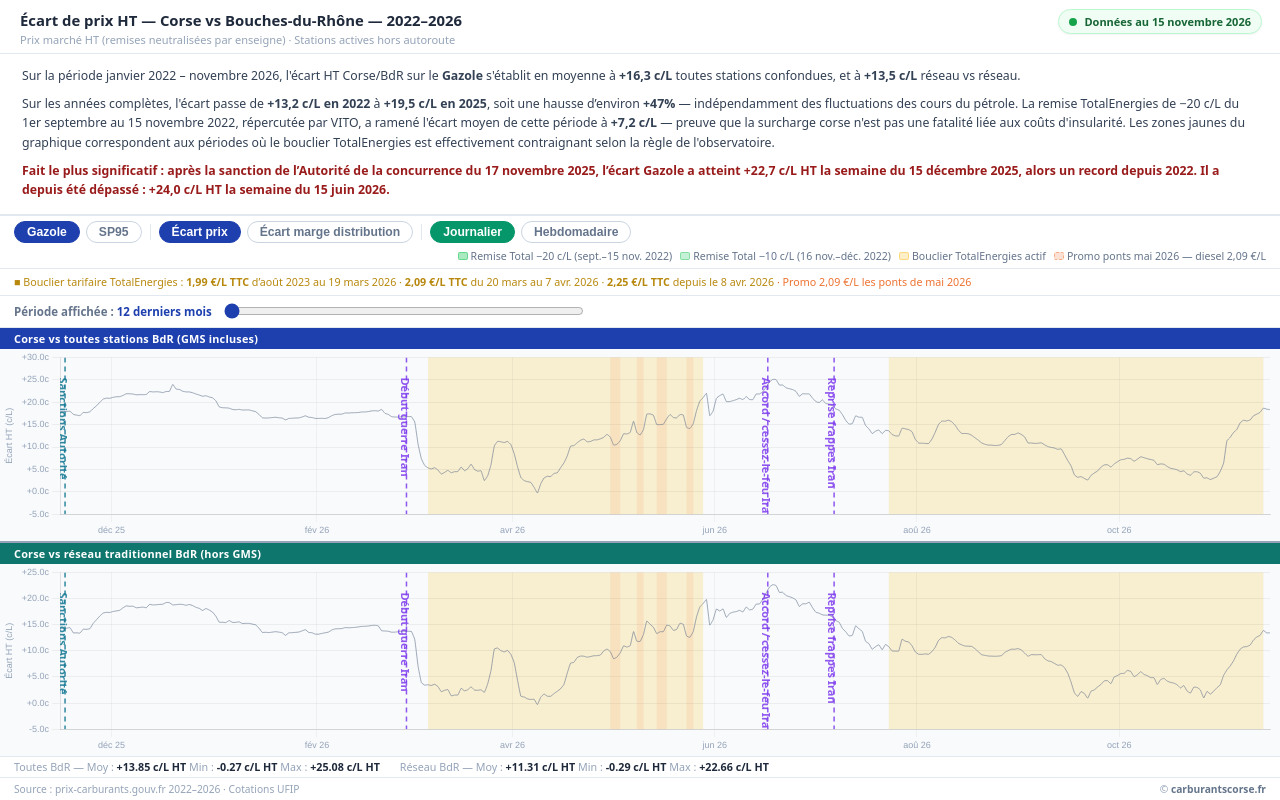
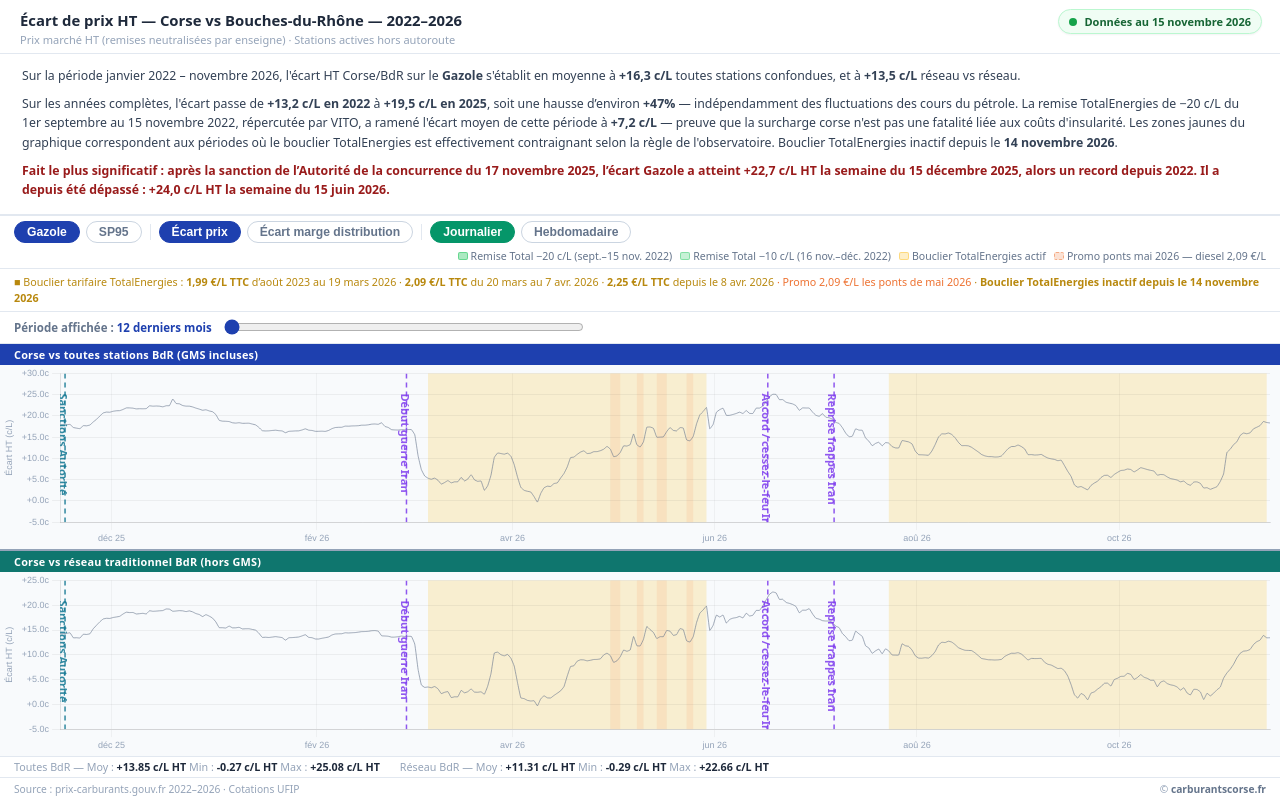
Before and after one commit to FredericP555/carburantscorse2, a plain HTML site: page index.html in a window 1280 px wide. Drawn offline with nearby package versions, Linux system fonts and the light colour scheme.

Commit message:
fix(ui): bouclier yellow periods and active/inactive display

```diff
--- a/index.html
+++ b/index.html
@@ -241,14 +241,14 @@ function makePlugin(minTs,maxTs,ck){
   return{id:'zp',
     beforeDraw(c){
       const{ctx,chartArea:{top,bottom,left,right},scales:{x}}=c;
-      const fillPeriod=(p,color)=>{
+      const fillPeriod=(p,color,inclusiveEnd=false)=>{
         const x1=Math.max(left,x.getPixelForValue(ts(p.d1)));
-        const x2=Math.min(right,x.getPixelForValue(ts(p.d2)));
+        const x2=Math.min(right,x.getPixelForValue(ts(p.d2)+(inclusiveEnd?86400000:0)));
         if(x2<=left||x1>=right)return;
         ctx.save();ctx.fillStyle=color;ctx.fillRect(x1,top,x2-x1,bottom-top);ctx.restore();
       };
       ZONES.forEach(p=>fillPeriod(p,`rgba(34,197,94,${p.alpha_fill})`));
-      getBouclierRanges(ck).forEach(p=>fillPeriod(p,'rgba(251,191,36,0.20)'));
+      getBouclierRanges(ck).forEach(p=>fillPeriod(p,'rgba(251,191,36,0.20)',true));
       if(ck==='Gazole'){
         (BOUCLIER.Gazole_promo||[]).forEach(p=>fillPeriod(p,'rgba(234,88,12,0.09)'));
       }
@@ -451,6 +451,15 @@ function buildOne(cid,wid,grp,sid,color,raw){
   attachInteraction(charts[cid],canvas);
 }
 
+function inactiveBouclierSince(meta){
+  if(meta?.current_active!==false||!Array.isArray(meta.ranges)||!meta.ranges.length)return null;
+  const end=meta.ranges[meta.ranges.length-1].d2;
+  const ms=Date.parse(end+'T00:00:00Z');
+  if(!Number.isFinite(ms))return null;
+  const next=new Date(ms+86400000).toISOString().slice(0,10);
+  const through=window.A4C_DATA_META?.daily_target_end;
+  return !through||next<=through?next:null;
+}
 function updateBouclierInfo(){
   const bi=document.getElementById('bouclier-info');if(!bi)return;
   const ck=currentCarbu==='gazole'?'Gazole':'SP95';
@@ -463,7 +472,10 @@ function updateBouclierInfo(){
   }
   if(meta&&meta.current_active&&meta.current_active_since){
     const d=new Date(meta.current_active_since+'T12:00:00');
-    base+=' · <b>Actuellement contraignant depuis le '+d.toLocaleDateString('fr-FR',{day:'numeric',month:'long',year:'numeric'})+'</b>';
+    base+=' · <b>Bouclier TotalEnergies actif depuis le '+d.toLocaleDateString('fr-FR',{day:'numeric',month:'long',year:'numeric'})+'</b>';
+  } else if(meta&&meta.current_active===false){
+    const since=inactiveBouclierSince(meta);
+    base+=' · <b>Bouclier TotalEnergies inactif'+(since?' depuis le '+new Date(since+'T12:00:00').toLocaleDateString('fr-FR',{day:'numeric',month:'long',year:'numeric'}):'')+'</b>';
   }
   bi.innerHTML=base;
 }
@@ -553,7 +565,11 @@ function editorialEvolutionText(pct){
 function editorialBouclierStatus(fuel){
   const meta=getBouclierMeta(fuel);
   if(meta&&meta.current_active&&meta.current_active_since){
-    return ` Il est actuellement contraignant depuis le <strong>${editorialLongDate(meta.current_active_since)}</strong>.`;
+    return ` Bouclier TotalEnergies actif depuis le <strong>${editorialLongDate(meta.current_active_since)}</strong>.`;
+  }
+  if(meta&&meta.current_active===false){
+    const since=inactiveBouclierSince(meta);
+    return since?` Bouclier TotalEnergies inactif depuis le <strong>${editorialLongDate(since)}</strong>.`:' Bouclier TotalEnergies inactif au dernier relevé.';
   }
   return '';
 }
```
